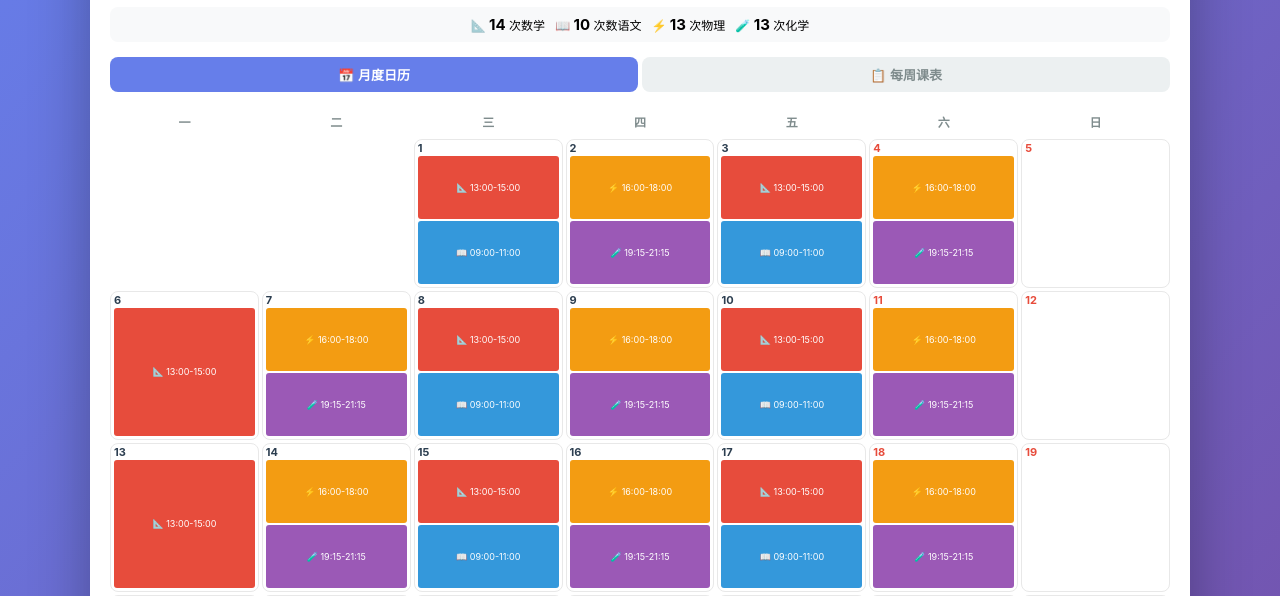
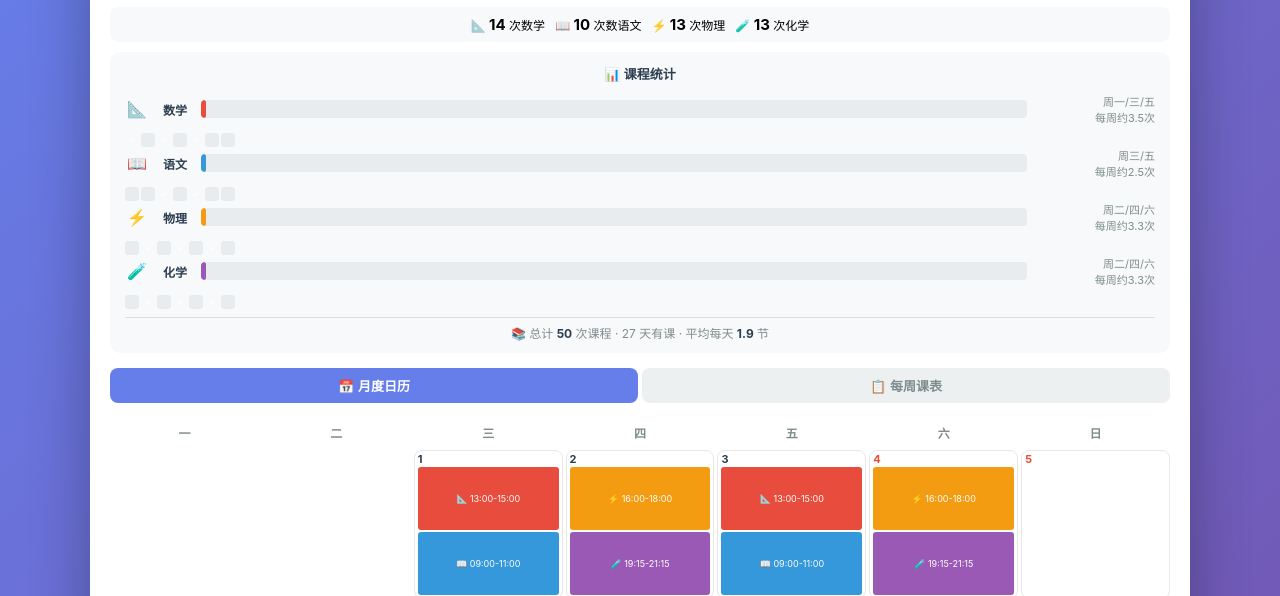
Before and after one commit to glenman/niniu-highschool-calendar, a plain HTML site: page index.html in a window 1280 px wide. Shown: the part 136-732 px from the top of the page. Drawn offline with Linux system fonts and the light colour scheme.

Commit message:
feat: 添加课程统计面板，含进度条和每周频率

```diff
--- a/index.html
+++ b/index.html
@@ -28,9 +28,51 @@
         .stats {
             display: flex; justify-content: center; gap: 10px; flex-wrap: wrap;
             background: #f8f9fa; padding: 8px 12px; border-radius: 8px;
+            margin-bottom: 10px;
         }
         .stats span { font-size: 12px; white-space: nowrap; }
         .stats strong { font-size: 15px; }
+
+        /* Course Statistics */
+        .course-stats {
+            background: #f8f9fa; border-radius: 10px; padding: 12px 15px; margin-bottom: 15px;
+        }
+        .course-stats h3 {
+            font-size: 13px; color: #2c3e50; margin-bottom: 10px; text-align: center;
+        }
+        .cs-row {
+            display: flex; align-items: center; margin-bottom: 8px; gap: 8px;
+        }
+        .cs-row:last-child { margin-bottom: 0; }
+        .cs-icon { font-size: 16px; width: 24px; text-align: center; flex-shrink: 0; }
+        .cs-name { font-size: 12px; font-weight: bold; color: #2c3e50; width: 36px; flex-shrink: 0; }
+        .cs-bar-bg {
+            flex: 1; height: 18px; background: #e9ecef; border-radius: 4px; overflow: hidden;
+            position: relative;
+        }
+        .cs-bar {
+            height: 100%; border-radius: 4px; display: flex; align-items: center;
+            justify-content: flex-end; padding-right: 5px; font-size: 10px; color: white; font-weight: bold;
+            transition: width 0.5s ease;
+        }
+        .cs-bar.math { background: #e74c3c; }
+        .cs-bar.chinese { background: #3498db; }
+        .cs-bar.physics { background: #f39c12; }
+        .cs-bar.chemistry { background: #9b59b6; }
+        .cs-detail { font-size: 11px; color: #7f8c8d; width: 120px; flex-shrink: 0; text-align: right; }
+        .cs-weekly {
+            display: flex; gap: 2px; margin-top: 4px;
+        }
+        .cs-weekly-dot {
+            width: 14px; height: 14px; border-radius: 3px; font-size: 8px;
+            display: flex; align-items: center; justify-content: center; color: white; font-weight: bold;
+        }
+        .cs-weekly-dot.off { background: #e9ecef; color: #bbb; }
+        .cs-total {
+            text-align: center; margin-top: 8px; padding-top: 6px; border-top: 1px solid #ddd;
+            font-size: 12px; color: #7f8c8d;
+        }
+        .cs-total strong { color: #2c3e50; }
 
         /* Tabs */
         .tabs { display: flex; gap: 4px; margin-bottom: 15px; }
@@ -172,6 +214,7 @@
                 <span>⚡ <strong id="physics-count">0</strong> 次物理</span>
                 <span>🧪 <strong id="chem-count">0</strong> 次化学</span>
             </div>
+            <div class="course-stats" id="course-stats"></div>
         </div>
 
         <div class="tabs">
@@ -973,19 +1016,68 @@
 
     function updateStats() {
         const counts = { math: 0, chinese: 0, physics: 0, chemistry: 0 };
+        const weeklyCounts = { math: {}, chinese: {}, physics: {}, chemistry: {} };
+        const allEvents = DATA.schedule.flatMap(d => d.events);
+        const maxCount = Math.max(counts.math, counts.chinese, counts.physics, counts.chemistry);
+
         DATA.schedule.forEach(d => {
+            const dt = new Date(d.date);
+            const dow = dt.getDay() === 0 ? 7 : dt.getDay();
             d.events.forEach(e => {
-                if (e.subject === '数学') counts.math++;
-                else if (e.subject === '语文') counts.chinese++;
-                else if (e.subject === '物理') counts.physics++;
-                else if (e.subject === '化学') counts.chemistry++;
+                if (e.subject === '数学') { counts.math++; if (!weeklyCounts.math[dow]) weeklyCounts.math[dow]=0; weeklyCounts.math[dow]++; }
+                else if (e.subject === '语文') { counts.chinese++; if (!weeklyCounts.chinese[dow]) weeklyCounts.chinese[dow]=0; weeklyCounts.chinese[dow]++; }
+                else if (e.subject === '物理') { counts.physics++; if (!weeklyCounts.physics[dow]) weeklyCounts.physics[dow]=0; weeklyCounts.physics[dow]++; }
+                else if (e.subject === '化学') { counts.chemistry++; if (!weeklyCounts.chemistry[dow]) weeklyCounts.chemistry[dow]=0; weeklyCounts.chemistry[dow]++; }
             });
         });
+
         document.getElementById('math-count').textContent = counts.math;
         document.getElementById('chinese-count').textContent = counts.chinese;
         document.getElementById('physics-count').textContent = counts.physics;
         document.getElementById('chem-count').textContent = counts.chemistry;
         document.getElementById('total-days').textContent = DATA.total_days;
+
+        // Render course stats with weekly frequency
+        const courses = [
+            { key: 'math', name: '数学', icon: '📐', color: 'math', freq: '周一/三/五' },
+            { key: 'chinese', name: '语文', icon: '📖', color: 'chinese', freq: '周三/五' },
+            { key: 'physics', name: '物理', icon: '⚡', color: 'physics', freq: '周二/四/六' },
+            { key: 'chemistry', name: '化学', icon: '🧪', color: 'chemistry', freq: '周二/四/六' },
+        ];
+
+        const daysOfWeek = ['一','二','三','四','五','六','日'];
+        let statsHtml = '<h3>📊 课程统计</h3>';
+
+        courses.forEach(c => {
+            const cnt = counts[c.key];
+            const pct = maxCount > 0 ? Math.round(cnt / maxCount * 100) : 0;
+            const wc = weeklyCounts[c.key];
+            const totalWeekly = Object.values(wc).reduce((a,b) => a+b, 0);
+            const weeks = Math.ceil(DATA.total_days / 7);
+            const perWeek = (cnt / weeks).toFixed(1);
+
+            statsHtml += `
+                <div class="cs-row">
+                    <div class="cs-icon">${c.icon}</div>
+                    <div class="cs-name">${c.name}</div>
+                    <div class="cs-bar-bg">
+                        <div class="cs-bar ${c.color}" style="width:${pct}%">${cnt}</div>
+                    </div>
+                    <div class="cs-detail">${c.freq}<br>每周约${perWeek}次</div>
+                </div>
+                <div class="cs-weekly">
+                    ${daysOfWeek.map((d, i) => {
+                        const hasClass = wc[i+1] ? wc[i+1] > 0 : false;
+                        return `<div class="cs-weekly-dot ${hasClass ? c.color : 'off'}" title="周${d}: ${wc[i+1]||0}次">${hasClass ? '✓' : ''}</div>`;
+                    }).join('')}
+                </div>
+            `;
+        });
+
+        const totalSessions = counts.math + counts.chinese + counts.physics + counts.chemistry;
+        statsHtml += `<div class="cs-total">📚 总计 <strong>${totalSessions}</strong> 次课程 · ${DATA.total_days} 天有课 · 平均每天 <strong>${(totalSessions / DATA.total_days).toFixed(1)}</strong> 节</div>`;
+
+        document.getElementById('course-stats').innerHTML = statsHtml;
     }
 
     renderCalendar();
```
